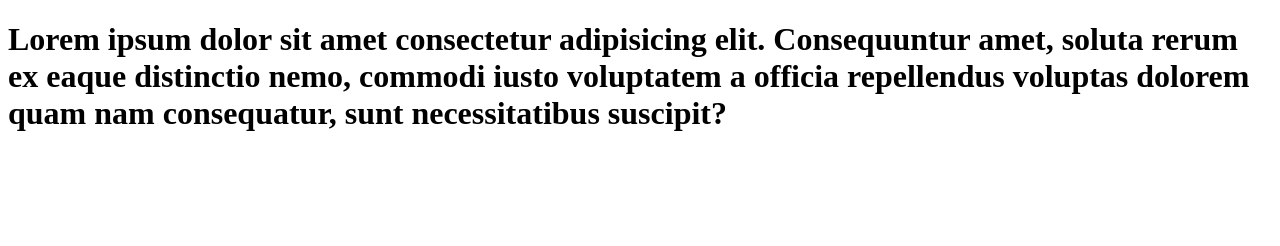
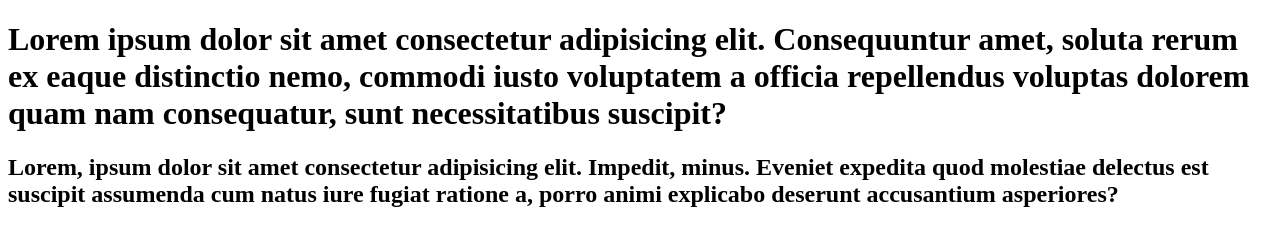
Before and after one commit to BriaoNerd56/learn-git, a plain HTML site: page index.html in a window 1280 px wide. Drawn offline with Linux system fonts and the light colour scheme.

Commit message:
added an h2

```diff
--- a/index.html
+++ b/index.html
@@ -10,5 +10,9 @@
         Lorem ipsum dolor sit amet consectetur adipisicing elit. Consequuntur amet, soluta rerum ex eaque distinctio nemo, commodi iusto voluptatem a officia repellendus
         voluptas dolorem quam nam consequatur, sunt necessitatibus suscipit?
     </h1>
+    <h2>
+        Lorem, ipsum dolor sit amet consectetur adipisicing elit. Impedit, minus. Eveniet expedita quod molestiae delectus est suscipit assumenda cum natus iure fugiat ratione a,
+        porro animi explicabo deserunt accusantium asperiores?
+    </h2>
 </body>
 </html>
```
